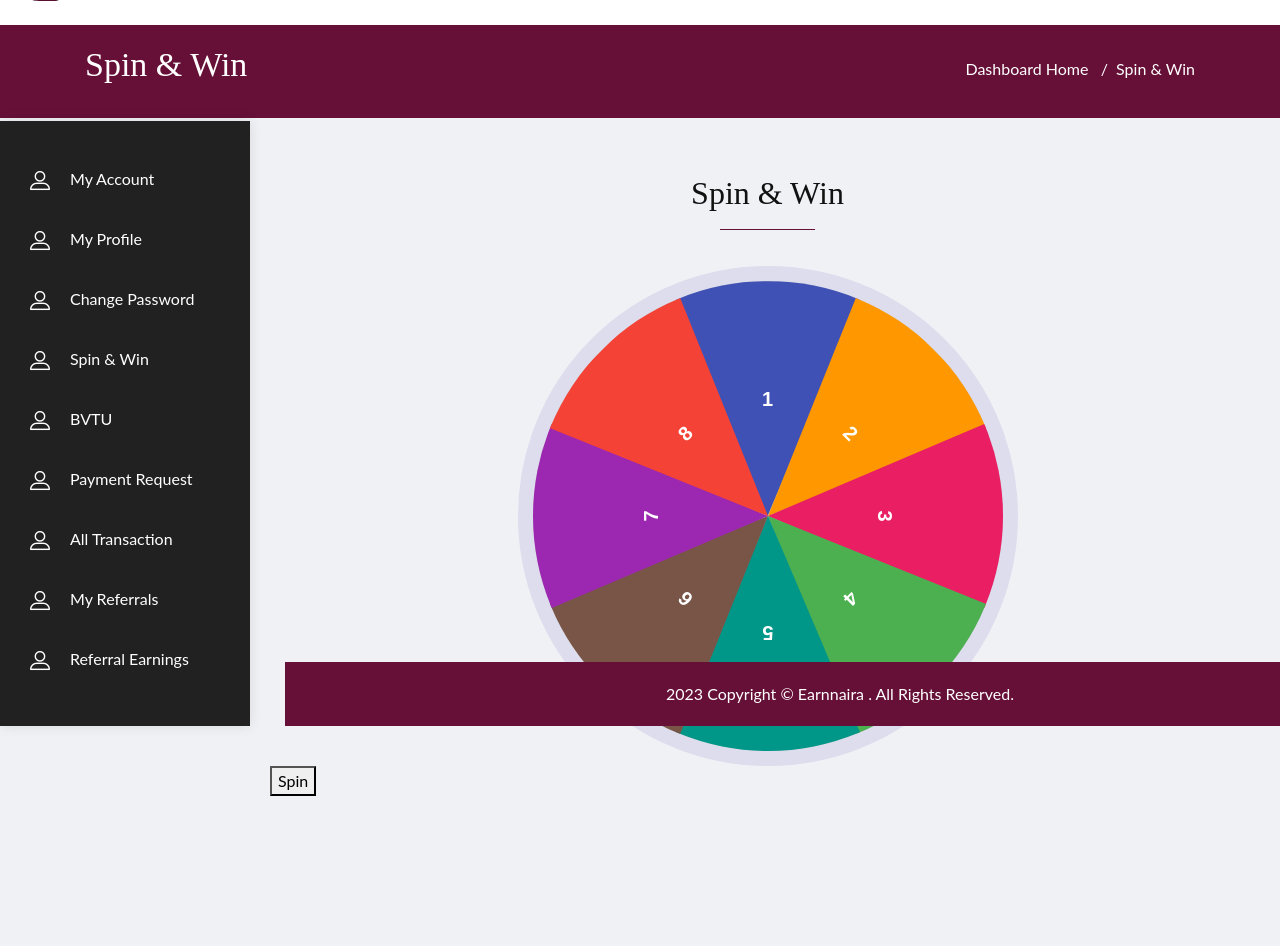
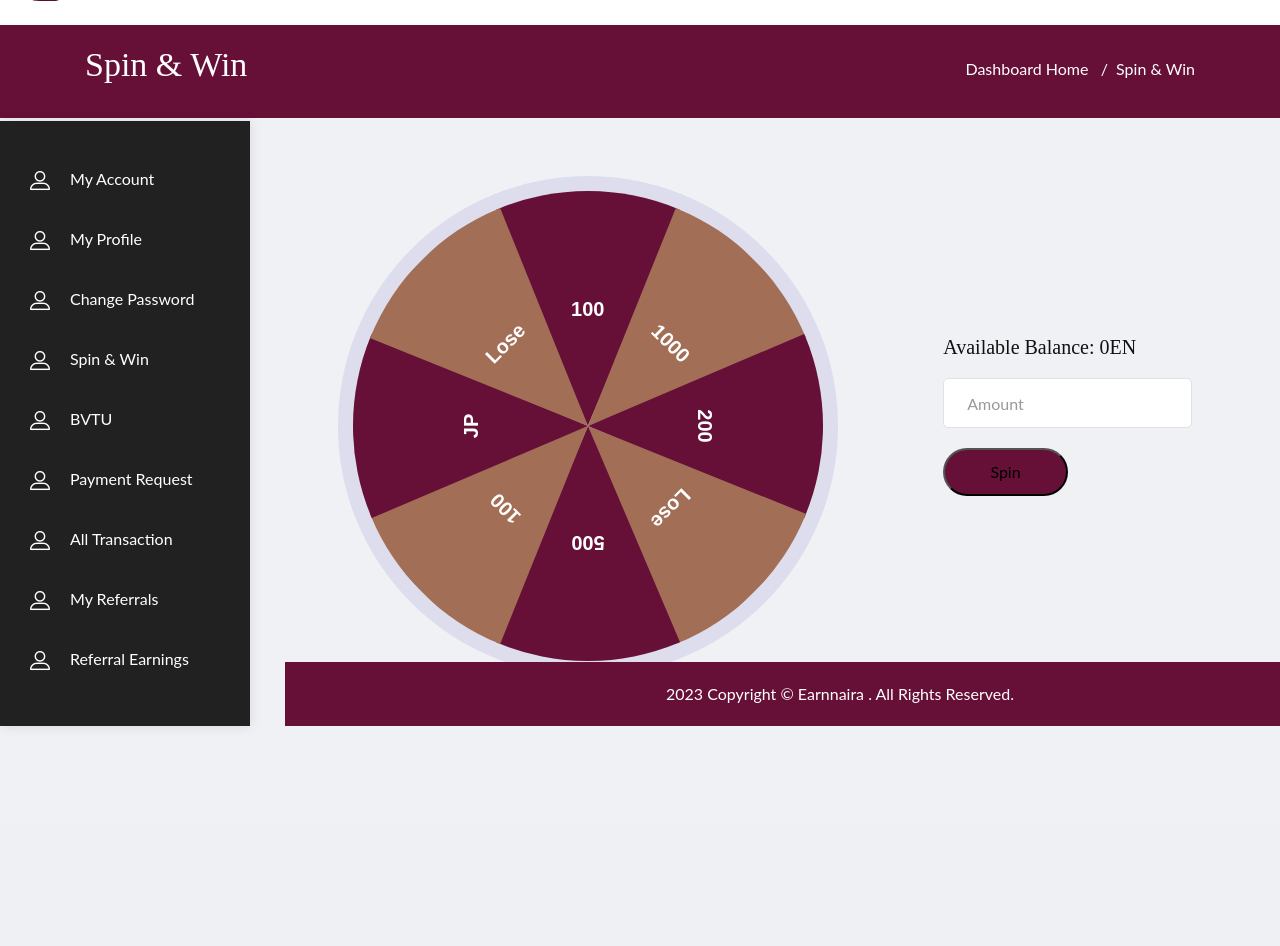
Before and after one commit to SaviourBassey/earnnaira, a Django app: page /dashboard/spin-and-win/ in a window 1280 px wide. Shown: the part 74-1020 px from the top of the page. After the commit the page ends 800 px from the top, so only its background shows below. Run offline with Django 4.2, Linux system fonts and the light colour scheme; the visitor is signed in with stand-in values (Sample User, id 1); data that the repository does not hold is empty; some libraries are stand-ins or nearby versions.

Commit message:
fixed the spin and win

```diff
--- a/blog/views.py
+++ b/blog/views.py
@@ -2,10 +2,9 @@
 from django.views import View
 from django.contrib.auth.mixins import LoginRequiredMixin
 from .models import PostCategory, Post, PostShare
-from django.http import JsonResponse
 from django.urls import reverse
 from accounts.models import UserAdditionalInformation
-from django.http import HttpResponse
+from django.http import HttpResponse, JsonResponse
 
 # Create your views here.
 
--- a/dashboard/templates/dashboard/spin_and_win.html
+++ b/dashboard/templates/dashboard/spin_and_win.html
@@ -52,7 +52,7 @@
             padding:0;
             display:flex;
             align-items:center;
-            justify-content: center;
+            justify-content: space-around;
             height: 20%;
             overflow:hidden;
         }
@@ -85,35 +85,35 @@
             left:135px;
         }
         .spin-container .one{
-            background-color: #3f51b5;
+            background-color: #661037;
             left:50%;
         }
         .spin-container .two{
-            background-color: #ff9800;
+            background-color: #a36e56;
             transform: rotate(45deg);
         }
         .spin-container .three{
-            background-color: #e91e63;
+            background-color: #661037;
             transform:rotate(90deg);
         }
         .spin-container .four{
-            background-color: #4caf50;
+            background-color: #a36e56;
             transform: rotate(135deg);
         }
         .spin-container .five{
-            background-color: #009688;
+            background-color: #661037;
             transform: rotate(180deg);
         }
         .spin-container .six{
-            background-color: #795548;
+            background-color: #a36e56;
             transform: rotate(225deg);
         }
         .spin-container .seven{
-            background-color: #9c27b0;
+            background-color: #661037;
             transform: rotate(270deg);
         }
         .spin-container .eight{
-            background-color: #f44336;
+            background-color: #a36e56;
             transform: rotate(315deg);
         }
 
@@ -669,19 +712,42 @@
                 </div>
                 <div class="spin-body">
                     <div class="spin-container">
-                        <div class="one">1</div>
-                        <div class="two">2</div>
-                        <div class="three">3</div>
-                        <div class="four">4</div>
-                        <div class="five">5</div>
-                        <div class="six">6</div>
-                        <div class="seven">7</div>
-                        <div class="eight">8</div>
+                        <div class="one">100</div>
+                        <div class="two">1000</div>
+                        <div class="three">200</div>
+                        <div class="four">Lose</div>
+                        <div class="five">500</div>
+                        <div class="six">100</div>
+                        <div class="seven">JP</div>
+                        <div class="eight">Lose</div>
+                    </div>
+                    <div id="spin-bal">
+                        <div class="row">
+                            <div class="form-group col-md-12 icon_form comments_form register_contact">
+                                <h5>Available Balance: {{ request.user.useradditionalinformation.account_bal }}EN</h5>
                             </div>
                         </div>
-
                         <div class="row">
-                    <button id="new-spin">Spin</button>
+                            <div class="form-group col-md-12 icon_form comments_form register_contact">
+                                <input style="width: 100%;" class="form-control" type="number" name="amount" id="spin-amount" placeholder="Amount">
+                            </div>
+                        </div>
+                        <div class="row" style="display: none;" id="msg-div">
+                            <div class="col-md-12">
+                                <p id="msg-msg">minimum amount of 100EN</p>
+                            </div>
+                        </div>
+                        {% csrf_token %}
+                        <div class="row">
+                            <div class="form-group col-md-12 icon_form comments_form register_contact">
+                                {% if last_spin %}
+                                <button type="submit" style="width: inherit; padding: 10px; border-radius: 50px; background-color: #661037;" id="new-spin">Spin</button>
+                                {% else %}
+                                <button type="submit" style="width: inherit; padding: 10px; border-radius: 50px; background-color: #661037;" id="new-spin" disabled>Spin</button>
+                                {% endif %}
+                            </div>
+                        </div>
+                    </div>
                 </div>
             <!--  profile wrapper end -->
             <!--  footer  wrapper start -->
@@ -713,21 +779,34 @@
     <script src="{% static 'js/datatables.js' %}"></script>
     <script src="{% static 'js/jquery.menu-aim.js' %}"></script>
     <script src="{% static 'js/custom.js' %}"></script>
-    <!--main js file end-->
+    <script src="https://ajax.googleapis.com/ajax/libs/jquery/1.12.0/jquery.min.js"></script>
+    <!-- custom js-->
 
     <script>
         let container = document.querySelector(".spin-container");
         let btn = document.getElementById("new-spin"); // Corrected the button ID
         let number = Math.ceil(Math.random() * 1000);
+        var spinAmount = document.getElementById("spin-amount");
 
         let clicks = 0;
         btn.onclick = function () {
+            if (spinAmount.value >= 100){
                 clicks += 1;
                 if (clicks == 1) {
                     container.style.transition = "5s";
                     container.style.transform = "rotate(" + number + "deg)";
                     number += Math.ceil(Math.random() * 1000);
 
+                    $.ajax({
+                        type: 'POST',
+                        url: "",
+                        // Data object along with the csrfmiddlewaretoken
+                        data: {
+                            'csrfmiddlewaretoken': document.getElementsByName('csrfmiddlewaretoken')[0].value,
+                            "amount": spinAmount.value
+                        },
+                        success: function(resp){
+                            // Do something on success
                             setTimeout(() => {
                                 // Determine the winning section based on the rotation angle
                                 let rotationAngle = number % 360;
@@ -749,14 +828,29 @@
                                     winningSection = document.querySelector(".six");
                                 }
 
-                    console.log(winningSection)
-
                                 // Add the winning-section class to the winning section
                                 if (winningSection) {
-                        winningSection.classList.add("winning-section");
+
+                                    if (resp.message == "yes"){
+                                        document.querySelector(".four").style.backgroundColor = "red";
+                                    } else {
+                                        document.querySelector(".five").style.backgroundColor = "red";
                                     }
+                                    // console.log(winningSection)
+                                    // winningSection.style.backgroundColor = "red";
+                                }
+
+
                             }, 5000); // Wait for 5 seconds for the wheel to stop
                         }
+                    });
+                }
+            } else {
+                document.getElementById("msg-div").style.display = "block"
+                document.getElementById("msg-msg").style.color = "red"
+
+            }
+
         };
     </script>
 </body>
--- a/dashboard/views.py
+++ b/dashboard/views.py
@@ -3,8 +3,9 @@
 from django.contrib.auth.mixins import LoginRequiredMixin
 from accounts.models import Referral, UserAdditionalInformation
 from django.contrib import messages
-from .models import PaymentRequest
+from .models import PaymentRequest, Spin
 from django.utils import timezone
+from django.http import JsonResponse
 
 # Create your views here.
 
@@ -181,4 +182,32 @@
 
 class SpinAndWinView(LoginRequiredMixin, View):
     def get(self, request, *args, **kwargs):
-        return render(request, "dashboard/spin_and_win.html")
+        context = {"last_spin": "no_user"}
+        if Spin.objects.filter(user=request.user).exists():
+            today = timezone.now().date()
+            spin_obj = Spin.objects.filter(user=request.user).first()
+            last_spin = spin_obj.last_spin
+            if last_spin < today:
+                context = {
+                    "last_spin":True
+                }
+            else:
+                context = {
+                    "last_spin":False
+                }
+
+        return render(request, "dashboard/spin_and_win.html", context)
+
+    def post(self, request, *args, **kwargs):
+        amount = int(request.POST.get("amount"))
+        if Spin.objects.filter(user=request.user).exists():
+            user_info = UserAdditionalInformation.objects.get(user=request.user)
+            user_info.account_bal = user_info.account_bal - amount
+            user_info.save()
+            return JsonResponse({'message': 'yes'})
+        else:
+            Spin.objects.create(user=request.user, last_spin=timezone.now().date())
+            user_info = UserAdditionalInformation.objects.get(user=request.user)
+            user_info.account_bal = user_info.account_bal + 500
+            user_info.save()
+            return JsonResponse({'message': 'no'})
```
Also changed, not shown: other parts of dashboard/templates/dashboard/spin_and_win.html (+45 -2 lines), dashboard/models.py (+7 -0 lines), dashboard/migrations/0006_spin.py (added), dashboard/migrations/0007_spin_last_spin.py (added), dashboard/migrations/0008_alter_spin_last_spin.py (added). Lines whose indentation alone changed are shown as unchanged.
